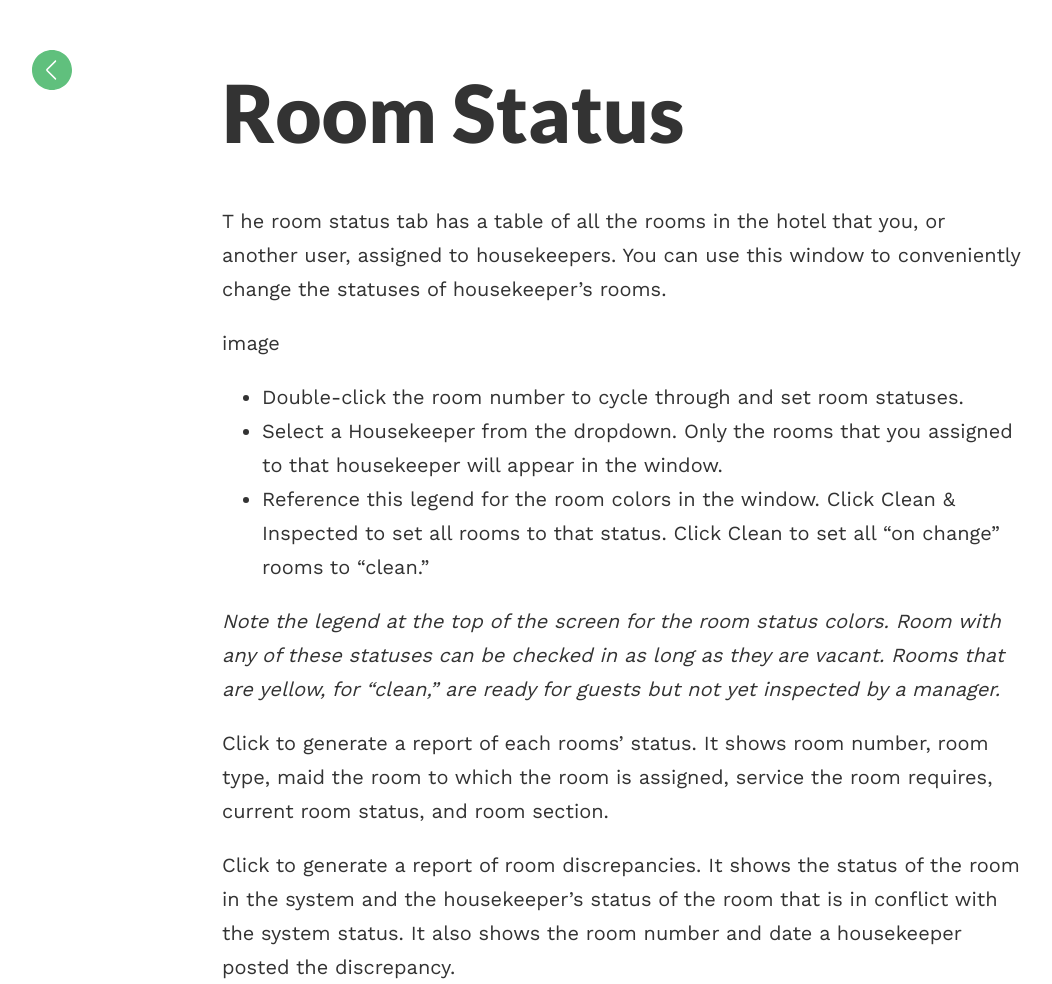
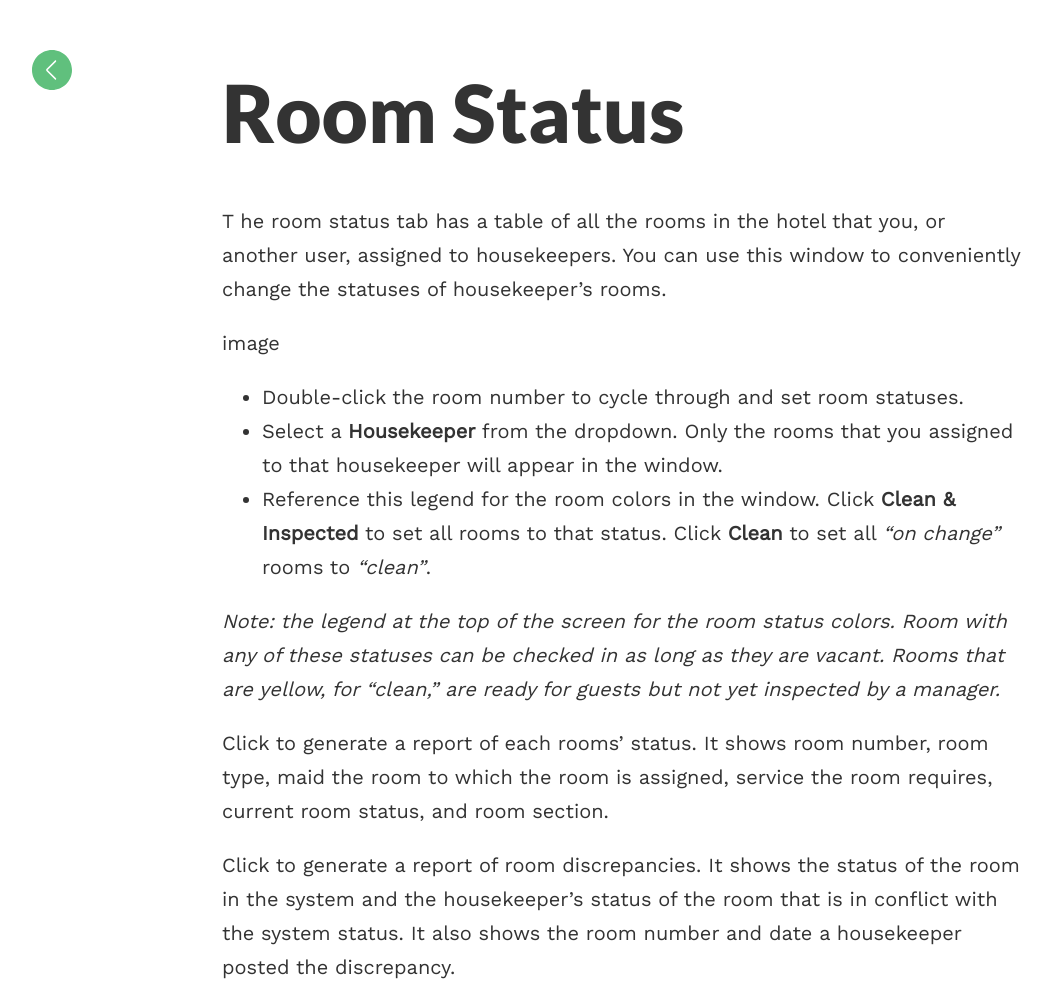
Before and after one commit to blake1ward/portfolio, a Jekyll site: the page built from room-status.md, in a window 1280 px wide. Shown: the whole page, without its empty margins (18-1070 px from the left). Built offline with Jekyll 4.4.1, drawn with Linux system fonts in a browser that asks for light colours.

Commit message:
Update room-status.md

```diff
--- a/room-status.md
+++ b/room-status.md
@@ -11,12 +11,12 @@ rooms.
 image
 
 - Double-click the room number to cycle through and set room statuses.
-- Select a Housekeeper from the dropdown. Only the rooms that you assigned to that
+- Select a **Housekeeper** from the dropdown. Only the rooms that you assigned to that
 housekeeper will appear in the window.
-- Reference this legend for the room colors in the window. Click Clean & Inspected to set all
-rooms to that status. Click Clean to set all “on change” rooms to “clean.”
+- Reference this legend for the room colors in the window. Click **Clean & Inspected** to set all
+rooms to that status. Click **Clean** to set all *“on change”* rooms to *“clean”*.
 
-*Note the legend at the top of the screen for the room status colors. Room with any of these
+*Note: the legend at the top of the screen for the room status colors. Room with any of these
 statuses can be checked in as long as they are vacant. Rooms that are yellow, for “clean,” are
 ready for guests but not yet inspected by a manager.*
 
```
